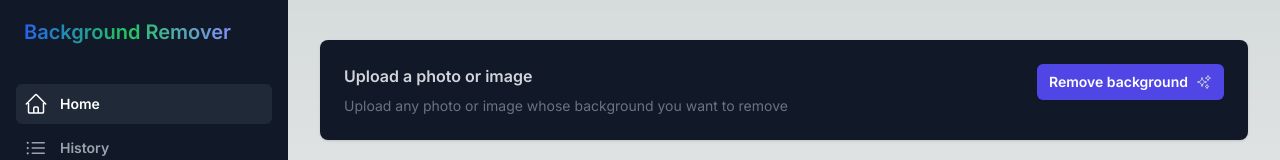
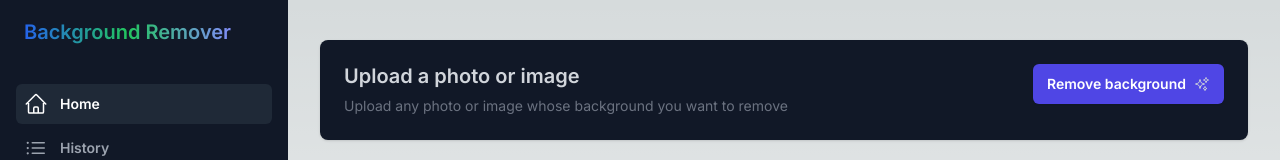
Before and after one commit to siegblink/background-remover-ai, a Next.js app: page / in a window 1280 px wide. Shown: the top 160 px of the page. Built offline with nearby package versions, Linux system fonts and the light colour scheme.

Commit message:
style: update action panel header text and button size

```diff
--- a/app/page.tsx
+++ b/app/page.tsx
@@ -61,7 +61,7 @@ function ActionPanel({ isLoading, submitImage }: ActionPanelProps) {
       <div className='px-4 py-5 sm:p-6'>
         <div className='sm:flex sm:items-start sm:justify-between'>
           <div>
-            <h3 className='text-base font-semibold leading-6 text-gray-300'>
+            <h3 className='text-xl font-semibold leading-6 text-gray-300'>
               Upload a photo or image
             </h3>
             <div className='mt-2 max-w-xl text-sm text-gray-500'>
@@ -79,7 +79,7 @@ function ActionPanel({ isLoading, submitImage }: ActionPanelProps) {
                 isDisabled
                   ? 'cursor-not-allowed bg-indigo-300 text-gray-300 hover:bg-indigo-300 hover:text-gray-300'
                   : 'bg-indigo-600 text-white'
-              } inline-flex items-center rounded-md px-3 py-2 text-sm font-semibold shadow-sm transition-all duration-300 hover:bg-indigo-500 focus-visible:outline focus-visible:outline-2 focus-visible:outline-offset-2 focus-visible:outline-indigo-600`}
+              } inline-flex items-center rounded-md px-3.5 py-2.5 text-sm font-semibold shadow-sm transition-all duration-300 hover:bg-indigo-500 focus-visible:outline focus-visible:outline-2 focus-visible:outline-offset-2 focus-visible:outline-indigo-600`}
             >
               Remove background
               <SparklesIcon className='ml-2 h-4 w-4 text-gray-300' />
```
